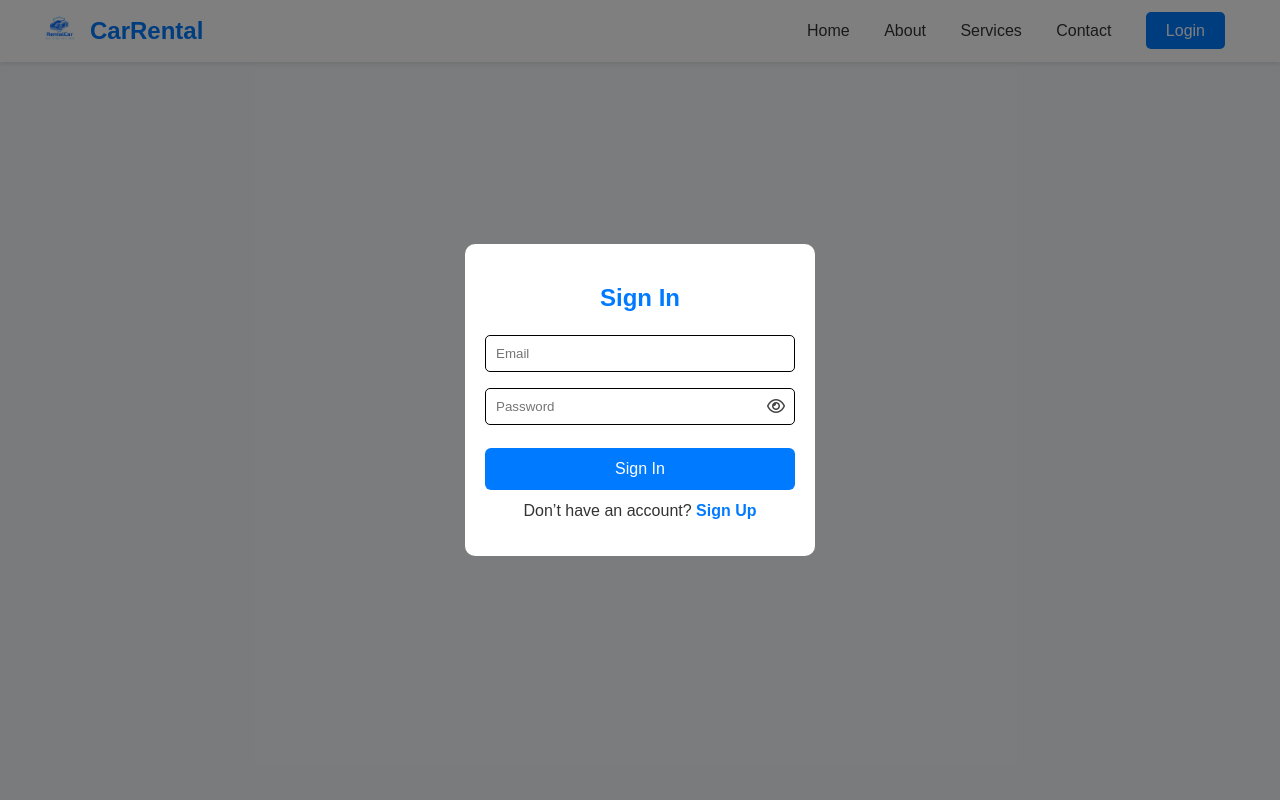
After one commit to ErmirK13/CarRentalOnline, a PHP site: page /LoginForm.html in a window 1280 px wide. The commit adds this page. Run offline with PHP 8.4, Linux system fonts and the light colour scheme.

Commit message:
Almost finished

```diff
--- /dev/null
+++ b/LoginForm.html
@@ -0,0 +1,124 @@
+<!DOCTYPE html>
+<html lang="en">
+  <head>
+    <meta charset="UTF-8" />
+    <meta name="viewport" content="width=device-width, initial-scale=1.0" />
+    <title>Login/Register Form</title>
+    <link rel="stylesheet" href="css/style.css" />
+    <link
+      rel="stylesheet"
+      href="https://cdnjs.cloudflare.com/ajax/libs/font-awesome/6.5.2/css/all.min.css"
+    />
+  </head>
+  <body>
+    <!-- HEADER -->
+    <header>
+      <div class="header-container">
+        <div class="brand">
+          <div class="logo">
+            <img class="logo-img" src="images/logo.png" alt="Logo" />
+          </div>
+          <div class="brand-name">CarRental</div>
+        </div>
+
+        <button class="menu-toggle" id="menuToggle">
+          <i class="fa-solid fa-bars"></i>
+        </button>
+
+        <nav class="main-nav" id="mainNav">
+          <a href="index.html">Home</a>
+          <a href="about.html" class="active">About</a>
+          <a href="services.html">Services</a>
+          <a href="contact.html">Contact</a>
+          <a href="LoginForm.html" class="login-btn">Login</a>
+        </nav>
+      </div>
+    </header>
+
+    <!-- SignUp Form -->
+    <div id="SignUp" class="modal">
+      <div class="modalContent">
+        <h2>Create an account</h2>
+
+        <form id="SignUpform">
+          <input type="text" id="firstName" placeholder="First Name" required />
+          <input type="text" id="lastName" placeholder="Last Name" required />
+          <input type="email" id="emailSignUp" placeholder="Email" required />
+
+          <div class="passwordWrapper">
+            <input
+              type="password"
+              id="passwordSignUp"
+              placeholder="Password"
+              required
+            />
+            <i
+              class="fa-regular fa-eye toggle-password"
+              onclick="togglePassword('passwordSignUp')"
+            ></i>
+          </div>
+
+          <div class="passwordWrapper">
+            <input
+              type="password"
+              id="confirmPasswordSignUp"
+              placeholder="Confirm Password"
+              required
+            />
+            <i
+              class="fa-regular fa-eye toggle-password"
+              onclick="togglePassword('confirmPasswordSignUp')"
+            ></i>
+          </div>
+
+          <!-- Checkbox for terms and conditions -->
+          <label class="checkboxLabel">
+            <input type="checkbox" required />
+            <span
+              >By registering an account, you agree
+              <a href="#">Terms and conditions</a> and
+              <a href="#">Privacy policy</a> *</span
+            >
+          </label>
+
+          <button type="submit" class="submitBtn">Register</button>
+        </form>
+        <p class="textSwitch">
+          Already have an account? <a href="#" id="toSignIn">Sign In</a>
+        </p>
+      </div>
+    </div>
+
+    <!-- SignIn Form -->
+    <div id="SignIn" class="modal">
+      <div class="modalContent">
+        <h2>Sign In</h2>
+
+        <form id="SignInForm">
+          <input type="email" placeholder="Email" required />
+
+          <div class="passwordWrapper">
+            <input
+              type="password"
+              placeholder="Password"
+              id="passwordSignIn"
+              required
+            />
+            <i
+              class="fa-regular fa-eye toggle-password"
+              onclick="togglePassword('passwordSignIn')"
+            ></i>
+          </div>
+
+          <button type="submit" class="submitBtn">Sign In</button>
+        </form>
+
+        <p class="textSwitch">
+          Don’t have an account? <a href="#" id="toSignUp">Sign Up</a>
+        </p>
+      </div>
+    </div>
+
+    <script src="js/index.js"></script>
+  </body>
+</html>
--- a/about.html
+++ b/about.html
@@ -30,7 +30,7 @@
           <a href="about.html" class="active">About</a>
           <a href="services.html">Services</a>
           <a href="contact.html">Contact</a>
-          <a href="auth.html" class="login-btn">Login</a>
+          <a href="LoginForm.html" class="login-btn">Login</a>
         </nav>
       </div>
     </header>
@@ -70,7 +70,7 @@
       </div>
     </section>
 
-    <!-- Values -->
+    <!-- VALUES -->
     <section class="about-values">
       <h2>Why Choose Us</h2>
 
--- a/car-details.html
+++ b/car-details.html
@@ -242,7 +242,7 @@
         document.getElementById("carPrice").textContent = car.price;
         document.getElementById("carType").textContent = "Type: " + car.type;
         document.getElementById("carTransmission").textContent =
-          "Transmission: " + car.transmission;
+        "Transmission: " + car.transmission;
 
         const gallery = document.getElementById("carGallery");
 
--- a/contact.html
+++ b/contact.html
@@ -29,12 +29,12 @@
           <i class="fa-solid fa-bars"></i>
         </button>
 
-        <nav class="main-nav" id="mainNav">
+      <nav class="main-nav" id="mainNav">
           <a href="index.html">Home</a>
-          <a href="about.html">About</a>
+          <a href="about.html" class="active">About</a>
           <a href="services.html">Services</a>
           <a href="contact.html">Contact</a>
-          <a href="auth.html" class="login-btn">Login</a>
+          <a href="LoginForm.html" class="login-btn">Login</a>
         </nav>
       </div>
     </header>
--- a/css/style.css
+++ b/css/style.css
@@ -305,7 +305,6 @@ header {
   margin-top: 25px;
   align-items: center;
 }
-/*HOME.*/
 
 /*HOME RESPONSIVE*/
 @media(max-width:900px){
@@ -354,8 +353,8 @@ header {
     width: 100%;
   }
 }
+
 /* About us */
-
 .about-hero {
   height: 40vh;
   display: flex;
@@ -829,7 +828,181 @@ header {
     width: 100%;
   }
 }
-/* CONTACT SECTION. */
+
+/* LoginForm Section */
+#SignIn,
+#SignUp {
+    position: fixed;
+    top: 0;
+    left: 0;
+    width: 100%;
+    height: 100%;
+    background-color: rgba(0, 0, 0, 0.5);
+    display: none;
+    justify-content: center;
+    align-items: center;
+    z-index: 1000;
+    overflow-y: auto;
+}
+
+.modalContent {
+    background-color: #fff;
+    padding: 20px;
+    border-radius: 10px;
+    width: 100%;
+    max-width: 350px;
+    margin: 10px;
+    box-sizing: border-box;
+    overflow: visible;
+}
+
+.modalContent h2 {
+    text-align: center;
+    margin-bottom: 15px;
+    color: #007bff;
+}
+
+.modalContent input,
+.modalContent select {
+    width: 100%;
+    padding: 10px;
+    margin: 8px 0;
+    box-sizing: border-box;
+    border: 1px solid #000;
+    border-radius: 5px;
+}
+
+.modalContent label {
+    display: block;
+    margin-top: 10px;
+    font-weight: bold;
+    color: #333;
+}
+
+.submitBtn {
+    width: 100%;
+    padding: 12px;
+    background-color: #007bff;
+    border: none;
+    border-radius: 6px;
+    color: #fff;
+    font-size: 1em;
+    cursor: pointer;
+    margin-top: 15px;
+    transition: 0.3s;
+}
+
+.submitBtn:hover {
+    background-color: #0056b3;
+}
+
+.textSwitch {
+    text-align: center;
+    margin-top: 12px;
+}
+
+.textSwitch a {
+    text-decoration: none;
+    color: #007bff;
+    font-weight: bold;
+}
+
+.textSwitch a:hover {
+    text-decoration: underline;
+}
+
+#SignUp,
+#SignIn {
+    overflow-y: auto;
+}
+
+.passwordWrapper {
+    position: relative;
+    width: 100%;
+}
+
+.passwordWrapper input {
+    width: 100%;
+    padding-right: 35px;
+}
+
+.toggle-password {
+    position: absolute;
+    right: 10px;
+    top: 50%;
+    transform: translateY(-50%);
+    cursor: pointer;
+    color: #444;
+}
+
+.modalContent input:not([type="checkbox"]),
+.modalContent select {
+  width: 100%;
+  padding: 10px;
+  margin: 8px 0;
+  box-sizing: border-box;
+  border: 1px solid #000;
+  border-radius: 5px;
+}
+
+.modalContent label:not(.checkboxLabel) {
+  display: block;
+  margin-top: 10px;
+  font-weight: bold;
+  color: #333;
+}
+
+.checkboxLabel {
+  display: flex;
+  align-items: flex-start;
+  gap: 8px;
+  width: 100%;
+  margin-top: 10px;
+  font-size: 0.85em;
+  color: #333;
+  cursor: pointer;
+}
+
+.checkboxLabel input[type="checkbox"] {
+  width: auto;
+  margin-top: 3px;
+  flex-shrink: 0;
+}
+
+.checkboxLabel span {
+  text-align: left;
+}
+
+.checkboxLabel span a {
+  color: #007bff;
+  text-decoration: none;
+  font-weight: 500;
+}
+
+.checkboxLabel span a:hover {
+  text-decoration: underline;
+}
+
+/* Responsive Login Modals */
+@media (max-width: 900px) {
+    .modalContent {
+        padding: 15px;
+    }
+
+    .modalContent input,
+    .modalContent select {
+        font-size: 0.95em;
+    }
+
+    .submitBtn {
+        font-size: 0.95em;
+        padding: 10px;
+    }
+
+    .modalContent h2 {
+        font-size: 1.3em;
+    }
+}
 
 /* FOOTER */
 .site-footer {
--- a/index.html
+++ b/index.html
@@ -29,12 +29,12 @@
           <i class="fa-solid fa-bars"></i>
         </button>
 
-        <nav class="main-nav" id="mainNav">
+      <nav class="main-nav" id="mainNav">
           <a href="index.html">Home</a>
-          <a href="about.html">About</a>
+          <a href="about.html" class="active">About</a>
           <a href="services.html">Services</a>
           <a href="contact.html">Contact</a>
-          <a href="auth.html" class="login-btn">Login</a>
+          <a href="LoginForm.html" class="login-btn">Login</a>
         </nav>
       </div>
     </header>
--- a/js/index.js
+++ b/js/index.js
@@ -1,39 +1,142 @@
-// JavaScript for toggle menu
-document.getElementById("menuToggle").onclick = function () {
-  var nav = document.getElementById("mainNav");
-  nav.classList.toggle("active");
-};
-
-// JavaScript for Sign In / Sign Up toggle
-const signIn = document.getElementById("SignIn");
-const signUp = document.getElementById("SignUp");
+// GLOBAL ELEMENTS
+const signInModal = document.getElementById("SignIn");
+const signUpModal = document.getElementById("SignUp");
 
 const toSignUp = document.getElementById("toSignUp");
 const toSignIn = document.getElementById("toSignIn");
 
 // initial state
-signIn.style.display = "flex";
+signInModal.style.display = "flex";
+signUpModal.style.display = "none";
 
-// switch to Sign Up
-toSignUp.addEventListener("click", (e) => {
-  e.preventDefault();
-  signIn.style.display = "none";
-  signUp.style.display = "flex";
-});
-
-// switch to Sign In
-toSignIn.addEventListener("click", (e) => {
-  e.preventDefault();
-  signUp.style.display = "none";
-  signIn.style.display = "flex";
-});
-
-// JavaScript for viewing car details
+// VIEW CAR DETAILS
 function viewCarDetails(name, price, type, transmission, imgSrc) {
-  //
   const car = { name, price, type, transmission, imgSrc };
   localStorage.setItem("selectedCar", JSON.stringify(car));
-
-  // Redirect to car details page
   window.location.href = "car-details.html";
 }
+
+// TOGGLE PASSWORD
+function togglePassword(inputId) {
+  const input = document.getElementById(inputId);
+  input.type = input.type === "password" ? "text" : "password";
+}
+
+// DOM CONTENT LOADED
+document.addEventListener("DOMContentLoaded", () => {
+  const menuToggle = document.getElementById("menuToggle");
+  const mainNav = document.getElementById("mainNav");
+
+  const signUpForm = document.getElementById("SignUpform");
+  const signInForm = document.getElementById("SignInForm");
+
+  // MENU TOGGLE
+  if (menuToggle) {
+    menuToggle.addEventListener("click", () => {
+      mainNav.classList.toggle("active");
+    });
+  }
+
+  // LOGIN BUTTON → OPEN SIGN IN
+  document.querySelectorAll(".login-btn").forEach((btn) => {
+    btn.addEventListener("click", (e) => {
+      e.preventDefault();
+      signUpModal.style.display = "none";
+      signInModal.style.display = "flex";
+    });
+  });
+
+  // SWITCH MODALS
+  if (toSignUp) {
+    toSignUp.addEventListener("click", (e) => {
+      e.preventDefault();
+      signInModal.style.display = "none";
+      signUpModal.style.display = "flex";
+    });
+  }
+
+  if (toSignIn) {
+    toSignIn.addEventListener("click", (e) => {
+      e.preventDefault();
+      signUpModal.style.display = "none";
+      signInModal.style.display = "flex";
+    });
+  }
+
+  // CLOSE MODAL (CLICK OUTSIDE)
+  window.addEventListener("click", (e) => {
+    if (e.target === signUpModal) signUpModal.style.display = "none";
+    if (e.target === signInModal) signInModal.style.display = "none";
+  });
+
+  // SIGN UP VALIDATION
+  signUpForm.addEventListener("submit", (e) => {
+    e.preventDefault();
+
+    const firstName = document.getElementById("firstName");
+    const lastName = document.getElementById("lastName");
+    const email = document.getElementById("emailSignUp");
+    const password = document.getElementById("passwordSignUp");
+    const confirmPassword = document.getElementById("confirmPasswordSignUp");
+    const checkbox = signUpForm.querySelector("input[type='checkbox']");
+
+    if (firstName.value.length < 3 || lastName.value.length < 3) {
+      alert("First and Last name must have at least 3 characters");
+      return;
+    }
+
+    const emailRegex = /^[^\s@]+@[^\s@]+\.[^\s@]+$/;
+    if (!emailRegex.test(email.value)) {
+      alert("Email is not valid");
+      return;
+    }
+
+    const passRegex = /^(?=.*[0-9])(?=.*[!@#$%^&*]).{6,}$/;
+    if (!passRegex.test(password.value)) {
+      alert("Password must be 6+ chars, include a number and a symbol");
+      return;
+    }
+
+    if (password.value !== confirmPassword.value) {
+      alert("Passwords do not match");
+      return;
+    }
+
+    if (!checkbox.checked) {
+      alert("You must agree to Terms and Privacy Policy");
+      return;
+    }
+
+    alert("Registration successful ✅");
+    signUpForm.reset();
+    signUpModal.style.display = "none";
+
+    //REDIRECT TO HOME
+    window.location.href = "index.html";
+  });
+
+  //SIGN IN VALIDATION
+  signInForm.addEventListener("submit", (e) => {
+    e.preventDefault();
+
+    const email = signInForm.querySelector("input[type='email']");
+    const password = document.getElementById("passwordSignIn");
+
+    if (!email.value || !password.value) {
+      alert("Please fill all fields");
+      return;
+    }
+
+    if (password.value.length < 6) {
+      alert("Password must be at least 6 characters");
+      return;
+    }
+
+    alert("Login successful ✅");
+    signInForm.reset();
+    signInModal.style.display = "none";
+
+    //REDIRECT TO HOME
+    window.location.href = "index.html";
+  });
+});
--- a/services.html
+++ b/services.html
@@ -25,12 +25,12 @@
           <i class="fa-solid fa-bars"></i>
         </button>
 
-        <nav class="main-nav" id="mainNav">
+         <nav class="main-nav" id="mainNav">
           <a href="index.html">Home</a>
           <a href="about.html" class="active">About</a>
           <a href="services.html">Services</a>
           <a href="contact.html">Contact</a>
-          <a href="auth.html" class="login-btn">Login</a>
+          <a href="LoginForm.html" class="login-btn">Login</a>
         </nav>
       </div>
     </header>
@@ -204,7 +204,6 @@
       <div class="footer-bottom">
         <p>© 2025 CarRental. All Rights Reserved.</p>
       </div>
-
       <!-- Back to Top Button -->
       <a href="#" class="back-to-top" id="backToTop">
         <i class="fa-solid fa-arrow-up"></i>
```
Also changed, not shown: auth.html (deleted, +0 -153 lines).
